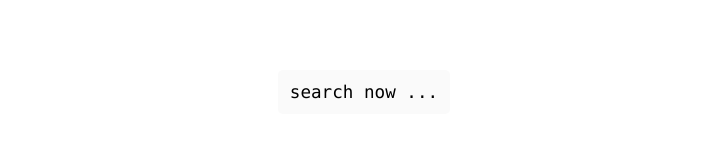
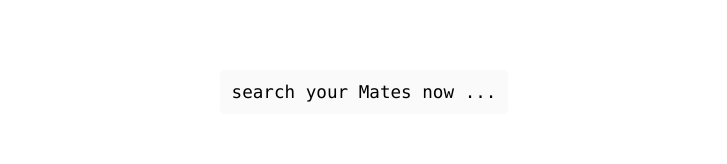
Before and after one commit to AnkitaMalik22/devmate, a Next.js app: page / in a window 1280 px wide. Shown: the part 130-294 px from the top of the page, without its empty margins (276-1003 px from the left). Built offline with nearby package versions, Linux system fonts and the light colour scheme.

Commit message:
changing text

```diff
--- a/pages/index.js
+++ b/pages/index.js
@@ -38,7 +38,7 @@ export default function Home() {
         </h1>
 
         <p className={styles.description}>
-          <code className={styles.code}>search now ... </code>
+          <code className={styles.code}>search your Mates now ... </code>
         </p>
 
 
```
